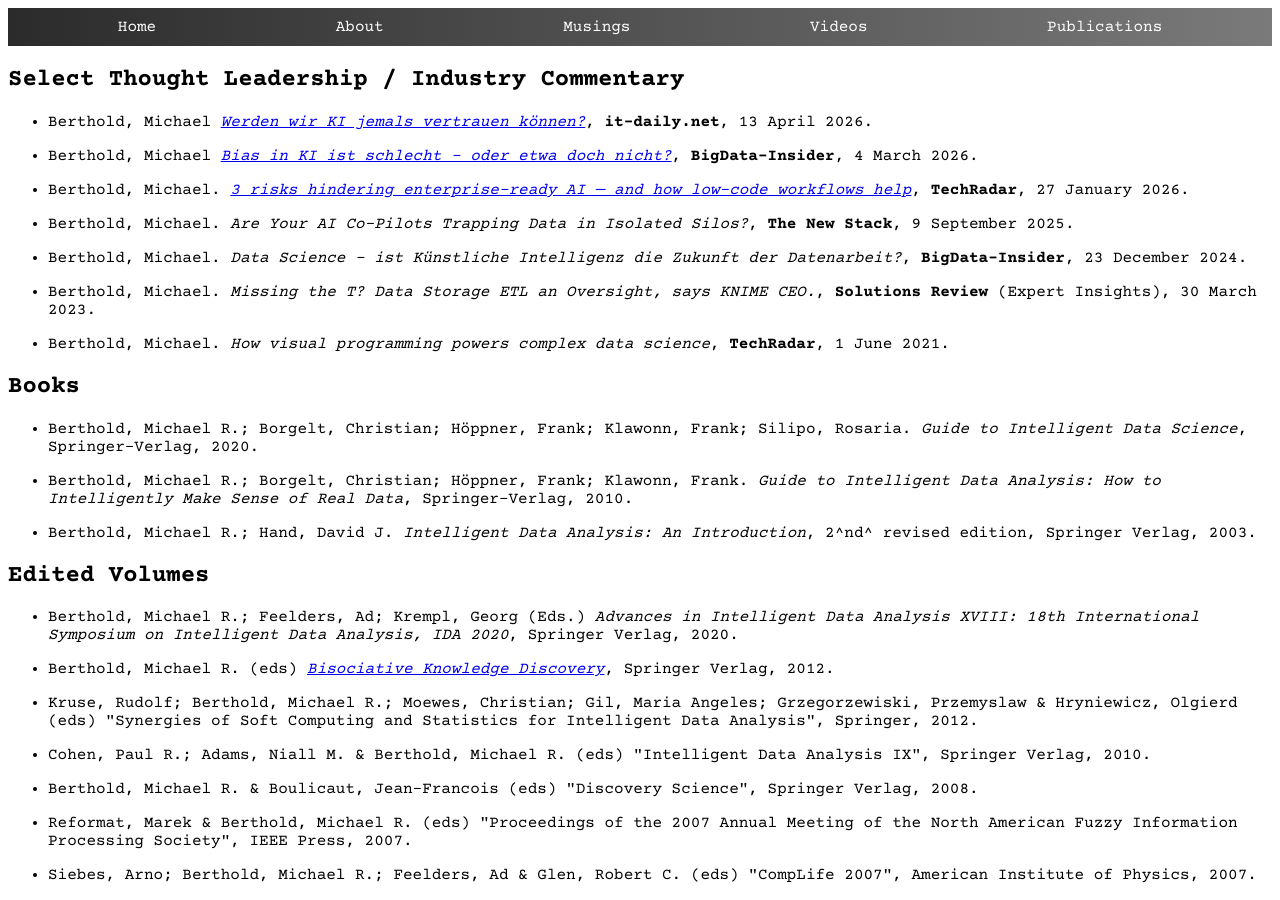
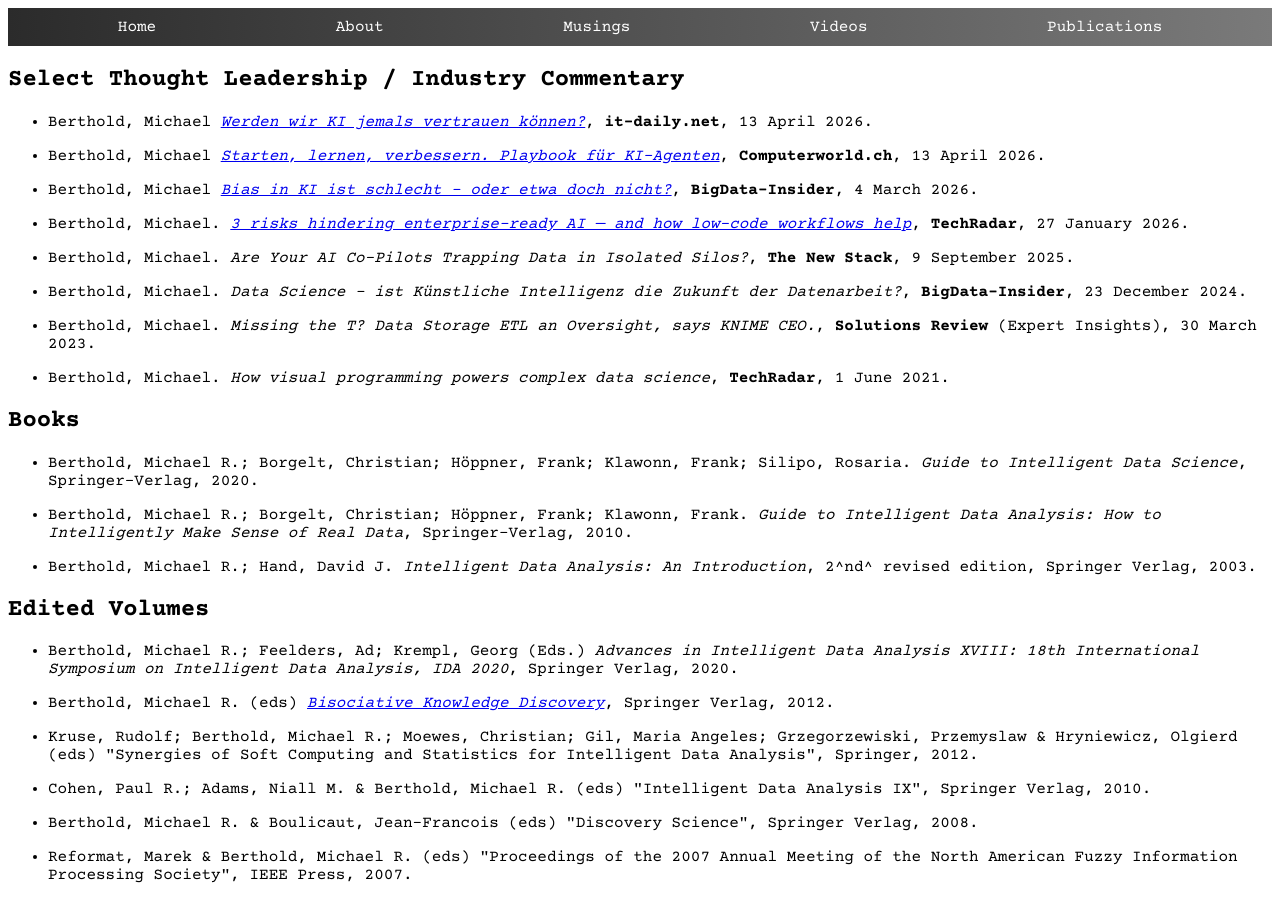
Before and after one commit to michael-berthold/michael-berthold.github.io, a Jekyll site: the page built from publications.md, in a window 1280 px wide and 900 px high. Built offline with Jekyll 4.4.1, drawn with Linux system fonts in a browser that asks for light colours.

Commit message:
Update publications.md

```diff
--- a/publications.md
+++ b/publications.md
@@ -7,6 +7,8 @@ permalink: /publications/
 ## Select Thought Leadership / Industry Commentary
 
 - Berthold, Michael [_Werden wir KI jemals vertrauen können?_](https://www.it-daily.net/it-management/ki/ki-jemals-vertrauen-koennen), **it-daily.net**, 13 April 2026.
+
+- Berthold, Michael [_Starten, lernen, verbessern. Playbook für KI-Agenten_](https://www.computerworld.ch/themen/kuenstliche-intelligenz-ki/starten-lernen-verbessern), **Computerworld.ch**, 13 April 2026.
 
 - Berthold, Michael [_Bias in KI ist schlecht – oder etwa doch nicht?_](https://www.bigdata-insider.de/bias-kuenstliche-intelligenz-probleme-auswirkungen-a-28e20a7fd7466770f90ef477d3686a17/), **BigData-Insider**, 4 March 2026.
 
```
